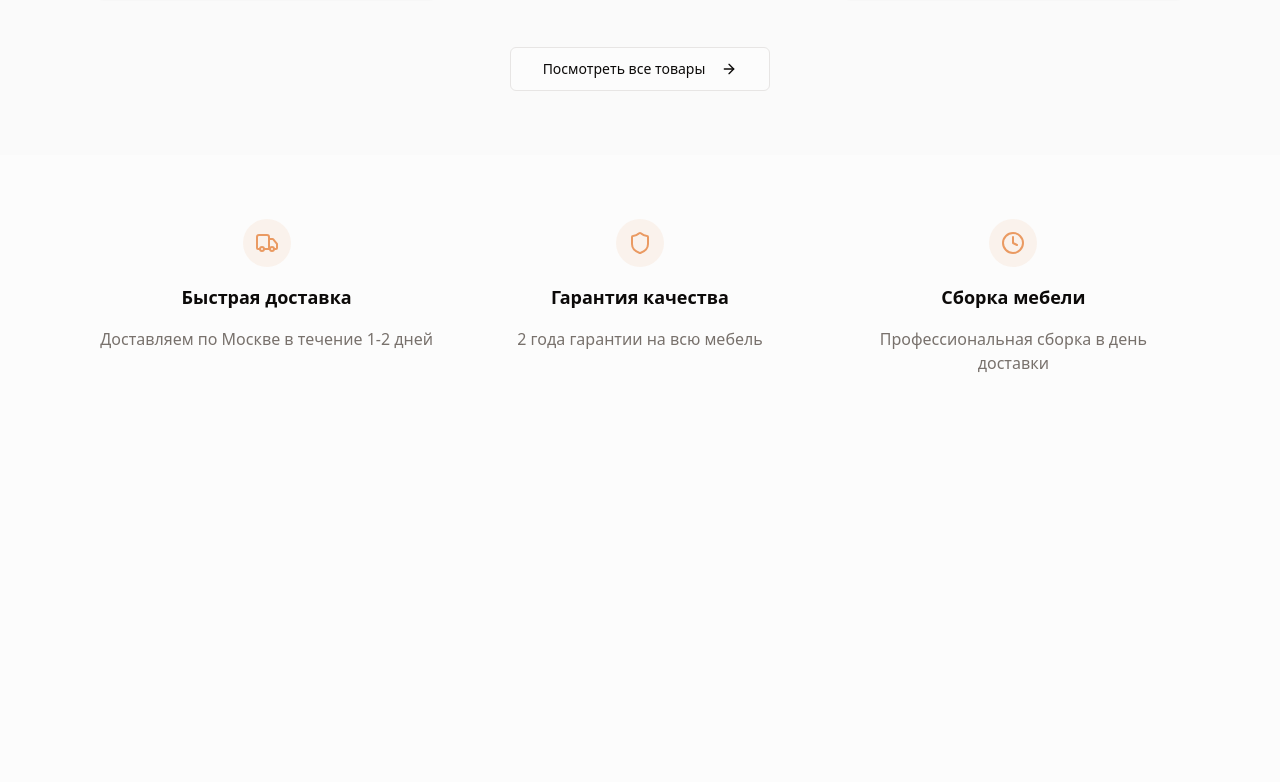
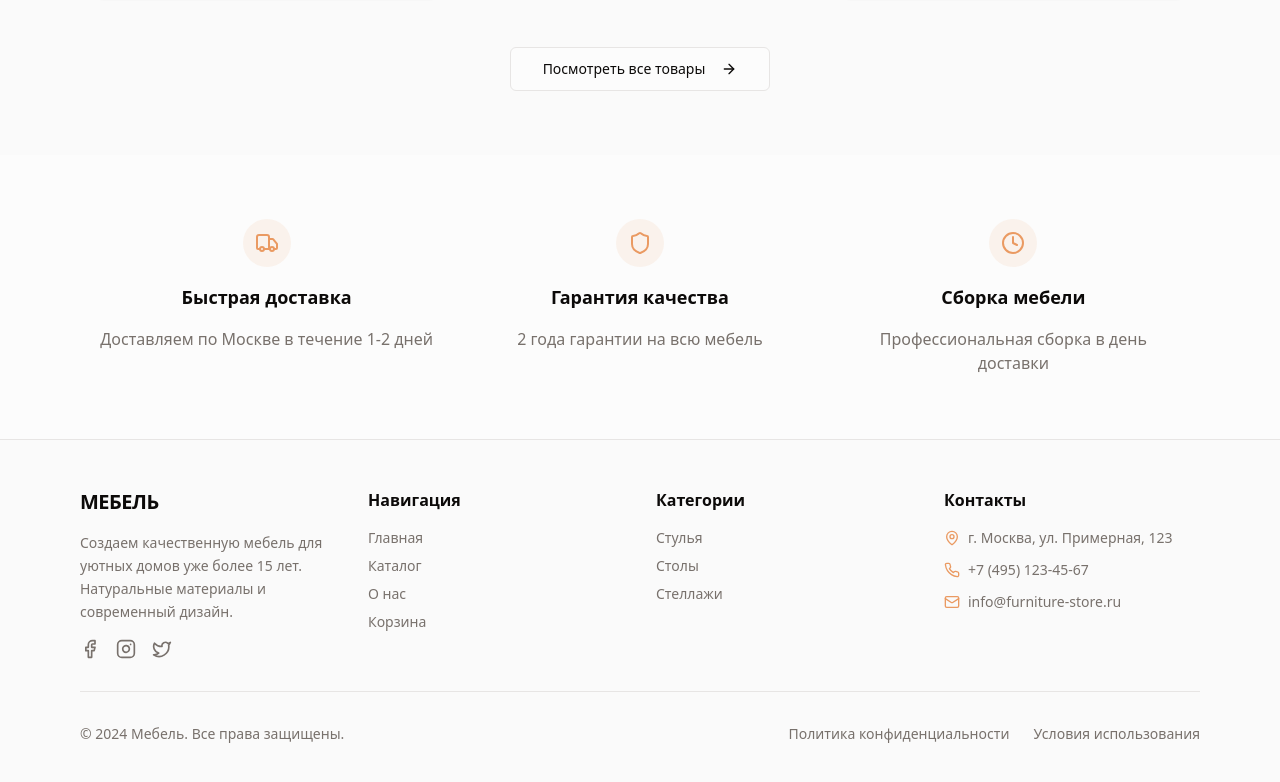
Before and after one commit to idmit/chic-furnish-studio, a React (Vite) app: page / in a window 1280 px wide. Shown: the part 1926-2708 px from the top of the page. Before the commit the page ends 2365 px from the top, so only its background shows below. Built offline with nearby package versions, Linux system fonts and the light colour scheme.

Commit message:
Add footer to website
Added a footer to the website.

```diff
--- a/src/App.tsx
+++ b/src/App.tsx
@@ -4,6 +4,7 @@ import { TooltipProvider } from "@/components/ui/tooltip";
 import { QueryClient, QueryClientProvider } from "@tanstack/react-query";
 import { BrowserRouter, Routes, Route } from "react-router-dom";
 import Header from "./components/Header";
+import Footer from "./components/Footer";
 import HomePage from "./pages/HomePage";
 import CatalogPage from "./pages/CatalogPage";
 import ProductPage from "./pages/ProductPage";
@@ -19,8 +20,9 @@ const App = () => (
       <Toaster />
       <Sonner />
       <BrowserRouter>
-        <div className="min-h-screen bg-background">
+        <div className="min-h-screen bg-background flex flex-col">
           <Header />
+          <main className="flex-1">
             <Routes>
               <Route path="/" element={<HomePage />} />
               <Route path="/catalog" element={<CatalogPage />} />
@@ -30,6 +32,8 @@ const App = () => (
               {/* ADD ALL CUSTOM ROUTES ABOVE THE CATCH-ALL "*" ROUTE */}
               <Route path="*" element={<NotFound />} />
             </Routes>
+          </main>
+          <Footer />
         </div>
       </BrowserRouter>
     </TooltipProvider>
--- /dev/null
+++ b/src/components/Footer.tsx
@@ -0,0 +1,111 @@
+import { Link } from 'react-router-dom';
+import { Mail, Phone, MapPin, Facebook, Instagram, Twitter } from 'lucide-react';
+import { Separator } from '@/components/ui/separator';
+
+const Footer = () => {
+  return (
+    <footer className="bg-muted/30 border-t">
+      <div className="container max-w-6xl mx-auto px-4 py-12">
+        <div className="grid grid-cols-1 md:grid-cols-4 gap-8">
+          {/* Company Info */}
+          <div className="space-y-4">
+            <div className="font-bold text-xl tracking-tight">МЕБЕЛЬ</div>
+            <p className="text-muted-foreground text-sm leading-relaxed">
+              Создаем качественную мебель для уютных домов уже более 15 лет.
+              Натуральные материалы и современный дизайн.
+            </p>
+            <div className="flex space-x-4">
+              <a href="#" className="text-muted-foreground hover:text-wood transition-colors">
+                <Facebook className="w-5 h-5" />
+              </a>
+              <a href="#" className="text-muted-foreground hover:text-wood transition-colors">
+                <Instagram className="w-5 h-5" />
+              </a>
+              <a href="#" className="text-muted-foreground hover:text-wood transition-colors">
+                <Twitter className="w-5 h-5" />
+              </a>
+            </div>
+          </div>
+
+          {/* Navigation */}
+          <div className="space-y-4">
+            <h3 className="font-semibold">Навигация</h3>
+            <nav className="space-y-2">
+              <Link to="/" className="block text-muted-foreground hover:text-wood transition-colors text-sm">
+                Главная
+              </Link>
+              <Link to="/catalog" className="block text-muted-foreground hover:text-wood transition-colors text-sm">
+                Каталог
+              </Link>
+              <Link to="/about" className="block text-muted-foreground hover:text-wood transition-colors text-sm">
+                О нас
+              </Link>
+              <Link to="/cart" className="block text-muted-foreground hover:text-wood transition-colors text-sm">
+                Корзина
+              </Link>
+            </nav>
+          </div>
+
+          {/* Categories */}
+          <div className="space-y-4">
+            <h3 className="font-semibold">Категории</h3>
+            <nav className="space-y-2">
+              <Link to="/catalog?category=chairs" className="block text-muted-foreground hover:text-wood transition-colors text-sm">
+                Стулья
+              </Link>
+              <Link to="/catalog?category=tables" className="block text-muted-foreground hover:text-wood transition-colors text-sm">
+                Столы
+              </Link>
+              <Link to="/catalog?category=shelving" className="block text-muted-foreground hover:text-wood transition-colors text-sm">
+                Стеллажи
+              </Link>
+            </nav>
+          </div>
+
+          {/* Contact Info */}
+          <div className="space-y-4">
+            <h3 className="font-semibold">Контакты</h3>
+            <div className="space-y-3">
+              <div className="flex items-center space-x-2 text-sm">
+                <MapPin className="w-4 h-4 text-wood flex-shrink-0" />
+                <span className="text-muted-foreground">
+                  г. Москва, ул. Примерная, 123
+                </span>
+              </div>
+              <div className="flex items-center space-x-2 text-sm">
+                <Phone className="w-4 h-4 text-wood flex-shrink-0" />
+                <span className="text-muted-foreground">
+                  +7 (495) 123-45-67
+                </span>
+              </div>
+              <div className="flex items-center space-x-2 text-sm">
+                <Mail className="w-4 h-4 text-wood flex-shrink-0" />
+                <span className="text-muted-foreground">
+                  info@furniture-store.ru
+                </span>
+              </div>
+            </div>
+          </div>
+        </div>
+
+        <Separator className="my-8" />
+
+        <div className="flex flex-col md:flex-row justify-between items-center space-y-4 md:space-y-0">
+          <p className="text-muted-foreground text-sm">
+            © 2024 Мебель. Все права защищены.
+          </p>
+          <div className="flex space-x-6 text-sm">
+            <a href="#" className="text-muted-foreground hover:text-wood transition-colors">
+              Политика конфиденциальности
+            </a>
+            <a href="#" className="text-muted-foreground hover:text-wood transition-colors">
+              Условия использования
+            </a>
+          </div>
+        </div>
+      </div>
+    </footer>
+  );
+};
+
+export default Footer;
```
Lines whose indentation alone changed are shown as unchanged.
